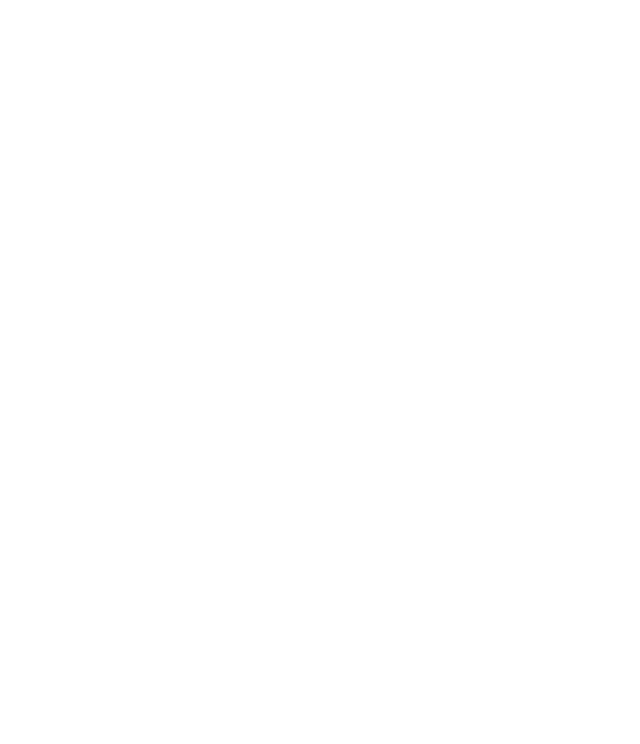
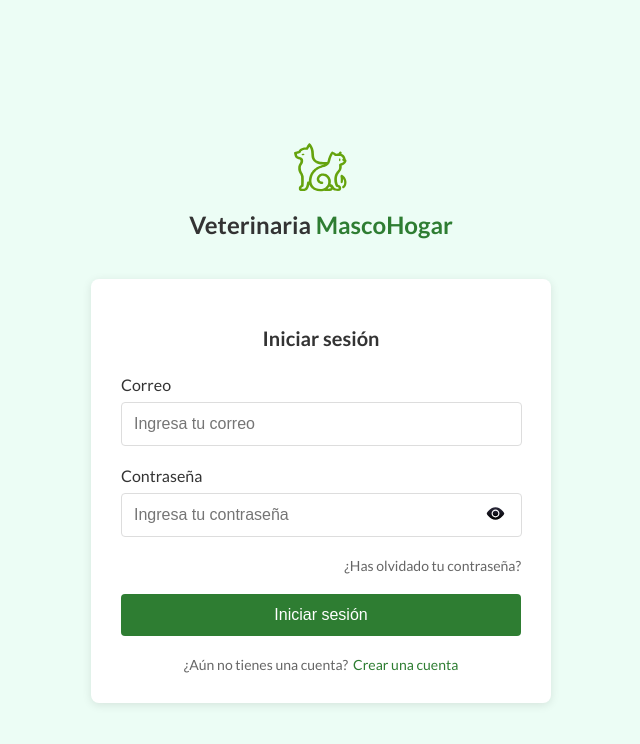
Before and after one commit to wilmereleon/Veterinaria-MascoHogar, a React (Vite) app: page /login in a window 1280 px wide. Before the commit this address had no page. Shown: the top 744 px of the page, without its empty margins (319-959 px from the left). Built offline with nearby package versions, Linux system fonts and the light colour scheme.

Commit message:
Creación VistainicioDeSesion y configuracion en app

```diff
--- a/src/App.tsx
+++ b/src/App.tsx
@@ -2,6 +2,7 @@
 import { Routes, Route, useNavigationType, useLocation, Navigate } from "react-router-dom";
 import VeterinariaMascoHogar from "./pages/Home/VeterinariaMascoHogar";
 import PaginaDeNoticias from "./pages/News/PginaDeNoticias"; // Importación de la página de noticias
+import VistaInicioDeSesion from "./pages/AuthPages/VistaInicioDeSesion";
 
 function App() {
   const action = useNavigationType();
@@ -24,6 +25,9 @@
     } else if (pathname === "/noticias") {
       title = "Noticias - Veterinaria MascoHogar";
       metaDescription = "Mantente informado con las últimas noticias y consejos para el cuidado de tus mascotas.";
+    } else if (pathname === "/login") {
+      title = "Iniciar Sesión - Veterinaria MascoHogar";
+      metaDescription = "Accede a tu cuenta en Veterinaria MascoHogar.";
     }
 
     document.title = title;
@@ -51,6 +55,10 @@
         path="/noticias"
         element={<PaginaDeNoticias />} // Nueva ruta para la página de noticias
       />
+      <Route
+        path="/login"
+        element={<VistaInicioDeSesion />}
+      />
     </Routes>
   );
 }
--- /dev/null
+++ b/src/pages/AuthPages/VistaInicioDeSesion.module.css
@@ -0,0 +1,137 @@
+/* Contenedor principal de la página */
+.container {
+    display: flex; /* Usa flexbox para organizar el contenido */
+    flex-direction: column; /* Coloca los elementos en columna */
+    align-items: center; /* Centra horizontalmente */
+    justify-content: center; /* Centra verticalmente */
+    min-height: 100vh; /* Ocupa toda la altura de la ventana */
+    background-color: var(--color-mintcream); /* Fondo personalizado */
+    padding: 20px; /* Espaciado interior */
+  }
+
+  /* Encabezado que contiene el logo y título */
+  .header {
+    text-align: center; /* Centra el contenido */
+    margin-bottom: 40px; /* Espaciado inferior */
+  }
+
+  /* Estilo del logo */
+  .logo {
+    width: 60px;
+    height: 60px;
+    margin-bottom: 10px;
+  }
+
+  /* Título principal */
+  .title {
+    font-size: 24px;
+    color: #333;
+    margin: 0;
+  }
+
+  /* Color especial para la palabra "MascoHogar" dentro del título */
+  .title span {
+    color: #2e7d32; /* Verde para MascoHogar */
+  }
+
+  /* Contenedor del formulario */
+  .formContainer {
+    background: white; /* Fondo blanco */
+    padding: 30px; /* Espaciado interior */
+    border-radius: 8px; /* Bordes redondeados */
+    box-shadow: 0 2px 10px rgba(0, 0, 0, 0.1); /* Sombra ligera */
+    width: 100%;
+    max-width: 400px; /* Máximo ancho */
+  }
+
+  /* Subtítulo del formulario */
+  .subtitle {
+    font-size: 20px;
+    color: #333;
+    margin-bottom: 25px;
+    text-align: center;
+  }
+
+  /* Grupo de campos del formulario */
+  .formGroup {
+    margin-bottom: 20px;
+  }
+
+  /* Etiqueta de los campos */
+  .label {
+    display: block;
+    margin-bottom: 8px;
+    font-weight: 500;
+    color: #333;
+  }
+
+  /* Estilo de los campos de entrada */
+  .input {
+    width: 100%;
+    max-width: 375px;
+    padding: 12px;
+    border: 1px solid #ddd;
+    border-radius: 4px;
+    font-size: 16px;
+  }
+
+  /* Contenedor del campo de contraseña (para ícono) */
+  .passwordInput {
+    position: relative;
+  }
+
+  /* Botón para mostrar/ocultar la contraseña */
+  .showPassword {
+    position: absolute;
+    right: 10px;
+    top: 50%;
+    transform: translateY(-50%); /* Centra verticalmente */
+    background: none;
+    border: none;
+    cursor: pointer;
+  }
+
+  /* Enlace para recuperar contraseña */
+  .forgotPassword {
+    display: block;
+    text-align: right;
+    margin: 10px 0 20px;
+    color: #666;
+    text-decoration: none;
+    font-size: 14px;
+  }
+
+  /* Botón de inicio de sesión */
+  .loginButton {
+    width: 100%;
+    padding: 12px;
+    background-color: #2e7d32; /* Verde */
+    color: white;
+    border: none;
+    border-radius: 4px;
+    font-size: 16px;
+    font-weight: 500;
+    cursor: pointer;
+    margin-bottom: 20px;
+    transition: background-color 0.3s ease; /* Animación suave al pasar el mouse */
+  }
+
+  /* Cambio de color del botón al pasar el mouse */
+  .loginButton:hover {
+    background-color: #27662b;
+  }
+
+  /* Texto debajo del botón, invitación a crear cuenta */
+  .signupPrompt {
+    text-align: center;
+    color: #666;
+    font-size: 14px;
+  }
+
+  /* Enlace para crear cuenta */
+  .signupLink {
+    color: #2e7d32;
+    font-weight: 500;
+    margin-left: 5px;
+    text-decoration: none;
+  }
--- /dev/null
+++ b/src/pages/AuthPages/VistaInicioDeSesion.tsx
@@ -0,0 +1,53 @@
+import { FunctionComponent } from "react";
+import styles from "./VistaInicioDeSesion.module.css";
+
+const VistaInicioDeSesion: FunctionComponent = () => {
+  return (
+    <div className={styles.container}>
+      {/* Logo y marca */}
+      <div className={styles.header}>
+        <img className={styles.logo} src="/icon2.svg" alt="Logo" />
+        <h1 className={styles.title}>Veterinaria <span>MascoHogar</span></h1>
+      </div>
+
+      {/* Formulario de inicio de sesión */}
+      <div className={styles.formContainer}>
+        <h2 className={styles.subtitle}>Iniciar sesión</h2>
+
+        <div className={styles.formGroup}>
+          <label className={styles.label}>Correo</label>
+          <input
+            className={styles.input}
+            type="email"
+            placeholder="Ingresa tu correo"
+          />
+        </div>
+
+        <div className={styles.formGroup}>
+          <label className={styles.label}>Contraseña</label>
+          <div className={styles.passwordInput}>
+            <input
+              className={styles.input}
+              type="password"
+              placeholder="Ingresa tu contraseña"
+            />
+            <button className={styles.showPassword}>
+              <img src="/eyefill.svg" alt="Mostrar contraseña" />
+            </button>
+          </div>
+        </div>
+
+        <a href="#" className={styles.forgotPassword}>¿Has olvidado tu contraseña?</a>
+
+        <button className={styles.loginButton}>Iniciar sesión</button>
+
+        <div className={styles.signupPrompt}>
+          <span>¿Aún no tienes una cuenta?</span>
+          <a href="#" className={styles.signupLink}>Crear una cuenta</a>
+        </div>
+      </div>
+    </div>
+  );
+};
+
+export default VistaInicioDeSesion;
--- a/src/pages/Home/VeterinariaMascoHogar.tsx
+++ b/src/pages/Home/VeterinariaMascoHogar.tsx
@@ -8,6 +8,7 @@
 import Property1SoftwareHeroTripl from "../../components/Property1SoftwareHeroTripl"; // Sección destacada con contenido promocional
 import TypeSubscribePillInputCT from "../../components/TypeSubscribePillInputCT"; // Formulario de suscripción
 import styles from "./VeterinariaMascoHogar.module.css"; // Estilos específicos para este componente
+import VistaInicioDeSesion from "../AuthPages/VistaInicioDeSesion";
 
 // Componente principal de la página de inicio
 const VeterinariaMascoHogar: FunctionComponent = () => {
```
